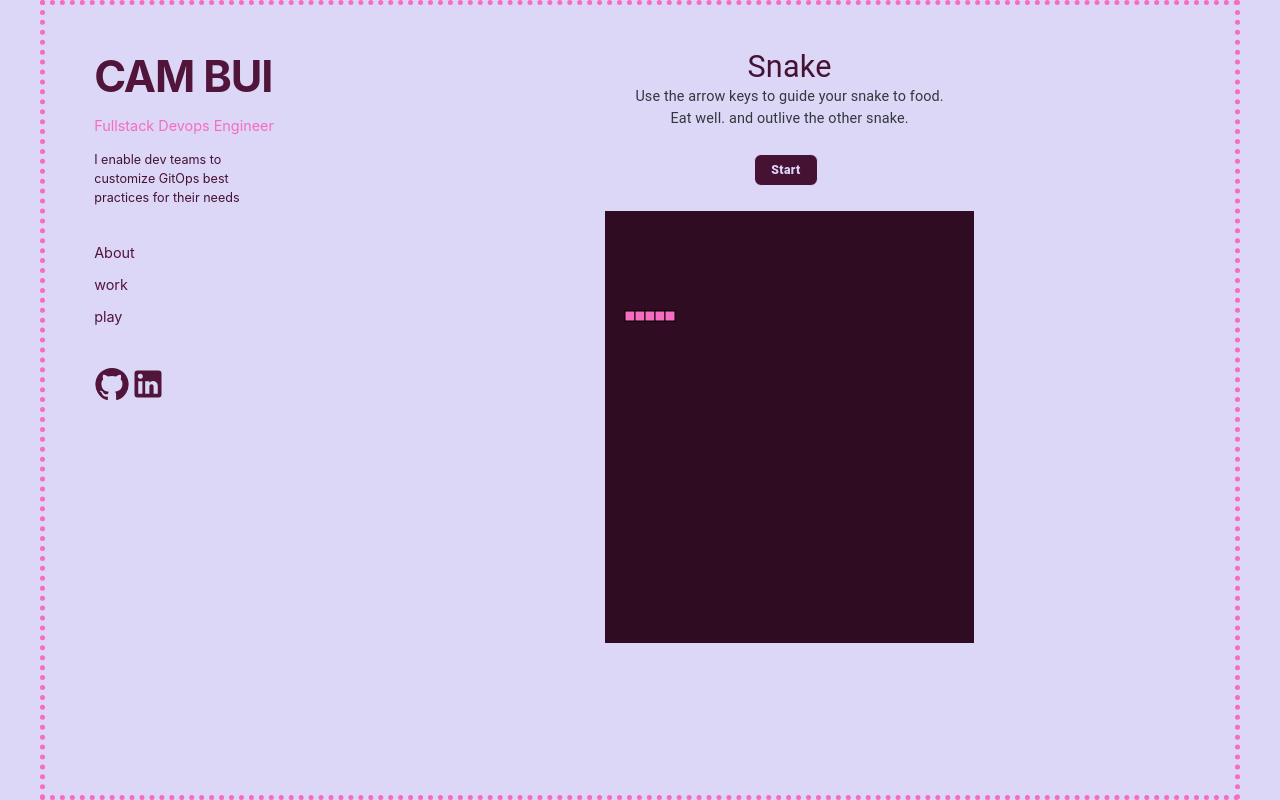
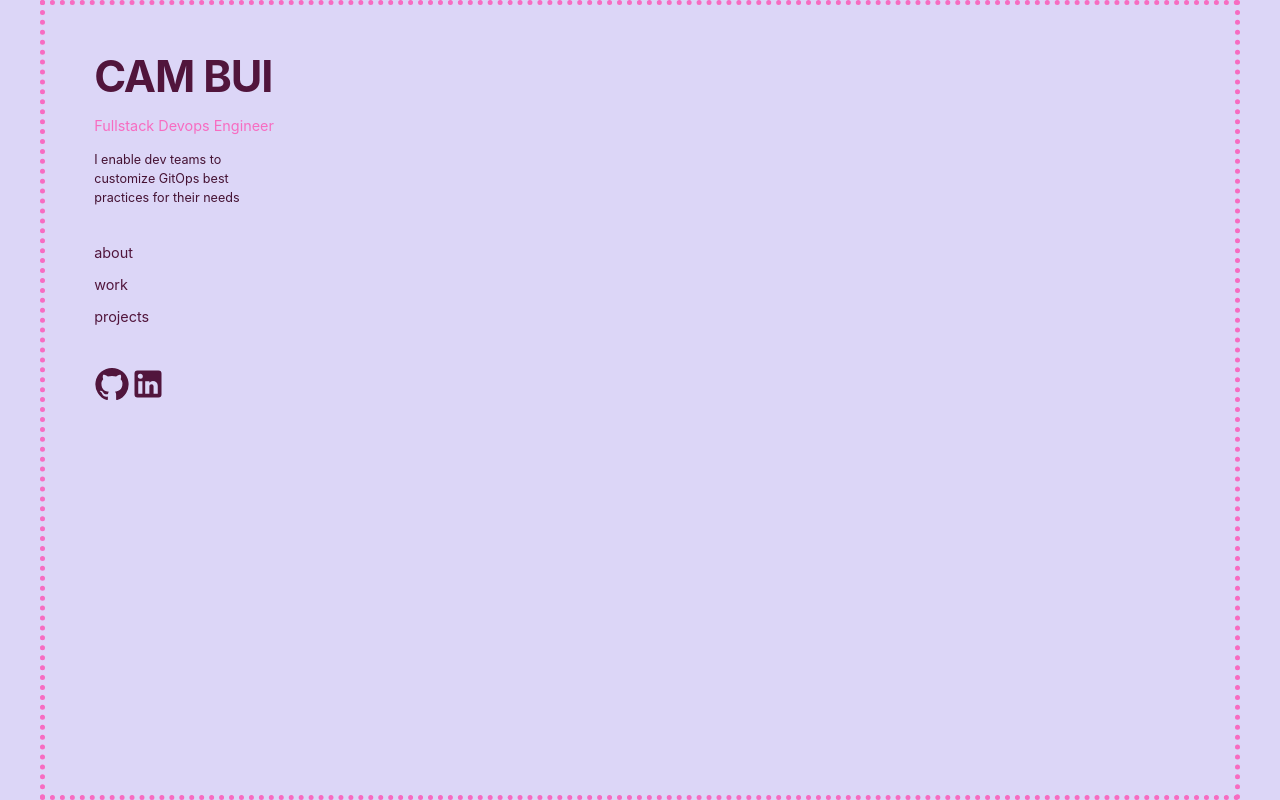
Before and after one commit to ncbui/portfolio, a React (Vite) app: page /play in a window 1280 px wide. Built offline with nearby package versions, Linux system fonts and the light colour scheme.

Commit message:
Update play to projects

```diff
--- a/src/App.jsx
+++ b/src/App.jsx
@@ -4,9 +4,10 @@ import ErrorBoundary from "./components/ErrorBoundary";
 import NavMenu from './components/NavMenu';
 import About from './pages/About';
 import Work from './pages/Work';
-import Play from './pages/Play';
+import Projects from './pages/Projects';
 import { theme } from "./template/theme";
 import ErrorPage from './pages/ErrorPage';
+import SnakeGame from './components/SnakeGame/SnakeGame';
 
 export default function App() {
   return (
@@ -41,7 +42,7 @@ export default function App() {
         <Routes>
             <Route exact path="/" element={<About />} />
             <Route path="/work" element={<Work />} />
-            <Route path="/play" element={<Play />} />
+            <Route path="/projects" element={<Projects />} />
             <Route element={<ErrorPage />} />
         </Routes>
         </ErrorBoundary>
--- a/src/components/NavMenu.jsx
+++ b/src/components/NavMenu.jsx
@@ -34,7 +34,7 @@ export default function NavMenu() {
           <ListItem >
               <Typography level='body-md'>
                 <Link to="/" >
-                About
+                about
                 </Link>
               </Typography>
           </ListItem >
@@ -47,8 +47,8 @@ export default function NavMenu() {
           </ListItem>
           <ListItem>
             <Typography level='body-md'>
-              <Link to="/play" level='body-md'>
-                play
+              <Link to="/projects" level='body-md'>
+                projects
               </Link>
             </Typography>
           </ListItem>
--- a/src/pages/Play.jsx
+++ /dev/null
@@ -1,30 +0,0 @@
-import { BodySheets, BootstrapButton } from '../template/theme';
-import { theme } from '../template/theme';
-import SnakeGame from '../components/SnakeGame/SnakeGame';
-import { Typography , Container} from '@mui/material';
-
-export default function Play() {
-  return (
-    <BodySheets>
-      <Container sx={{
-        display:'flex',
-        flexDirection:'column',
-        alignItems: 'center',
-        // border: '5px dashed',
-        // borderColor: 'pink',
-        height: '90%',
-        }}>
-        <Typography level="h4" variant="h4" sx={{color: theme.palette.primary.main, alignSelf:'center', '@media (max-width: 780px)' : {width:'20vw'}}}>
-            Snake
-        </Typography>
-        <Typography level="h5">
-            Use the arrow keys to guide your snake to food.
-        </Typography>
-        <Typography level="h5">
-            Eat well. and outlive the other snake.
-        </Typography>
-        <SnakeGame />
-        </Container>
-    </BodySheets>
-  );
-}
--- /dev/null
+++ b/src/pages/Projects.jsx
@@ -0,0 +1,23 @@
+import { BodySheets } from '../template/theme';
+import { theme } from '../template/theme';
+import ProjectsMenu from '../components/ProjectsMenu';
+import SnakeGame from '../components/SnakeGame/SnakeGame';
+import { useState } from 'react';
+
+export default function Projects(props) {
+  const [projectView, setProjectView] = useState("anaconda")
+  console.log("project", projectView)
+
+  let game=()=>{
+    if (projectView=="anaconda"){
+      return <SnakeGame />
+    }
+  }
+
+  return (
+    <BodySheets sx={{m:0, padding:'2rem 2rem', }}>
+      {/* <ProjectsMenu project={projectView} setProjectView={setProjectView} /> */}
+      {game()}
+    </BodySheets>
+  );
+}
```
